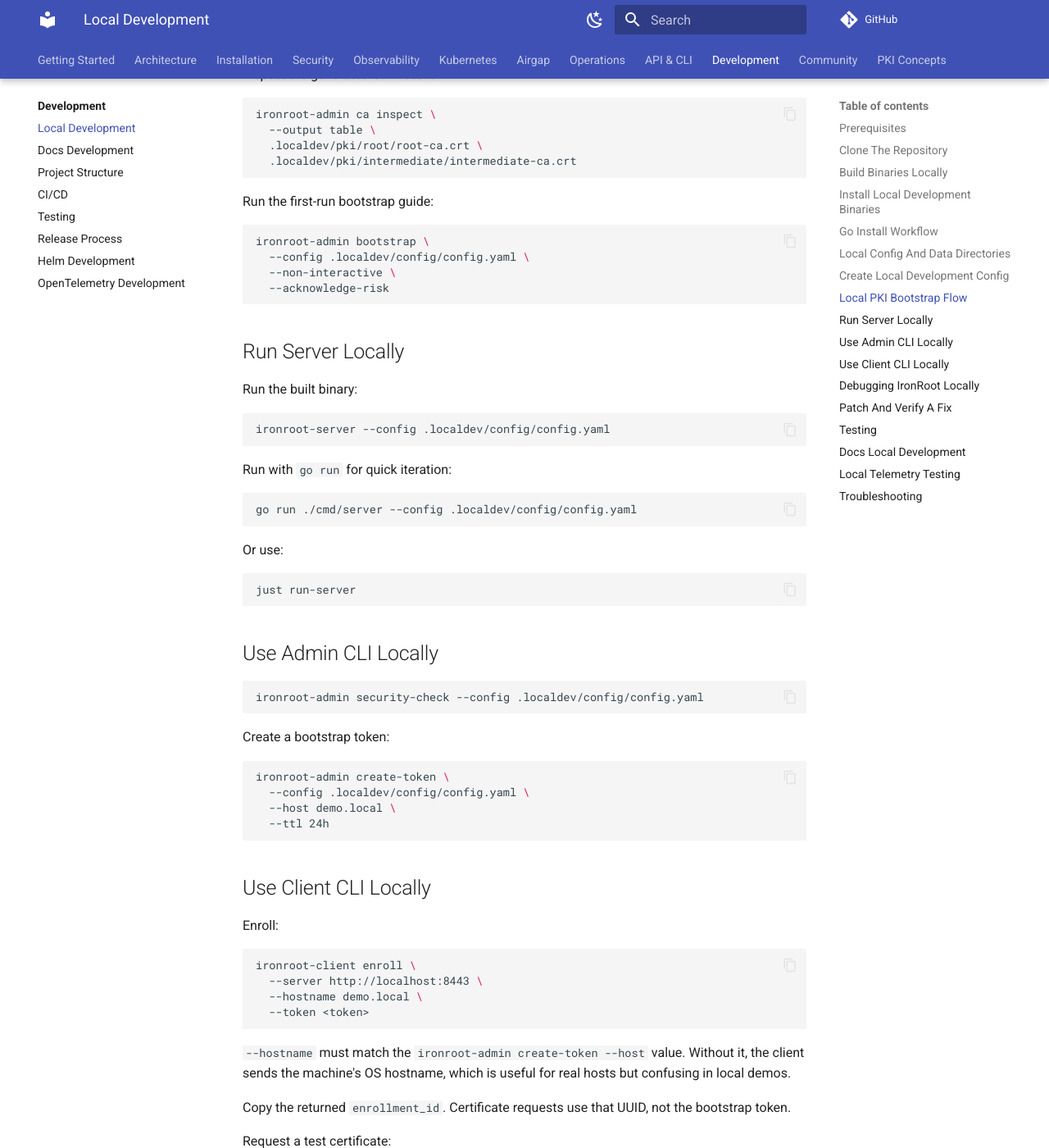
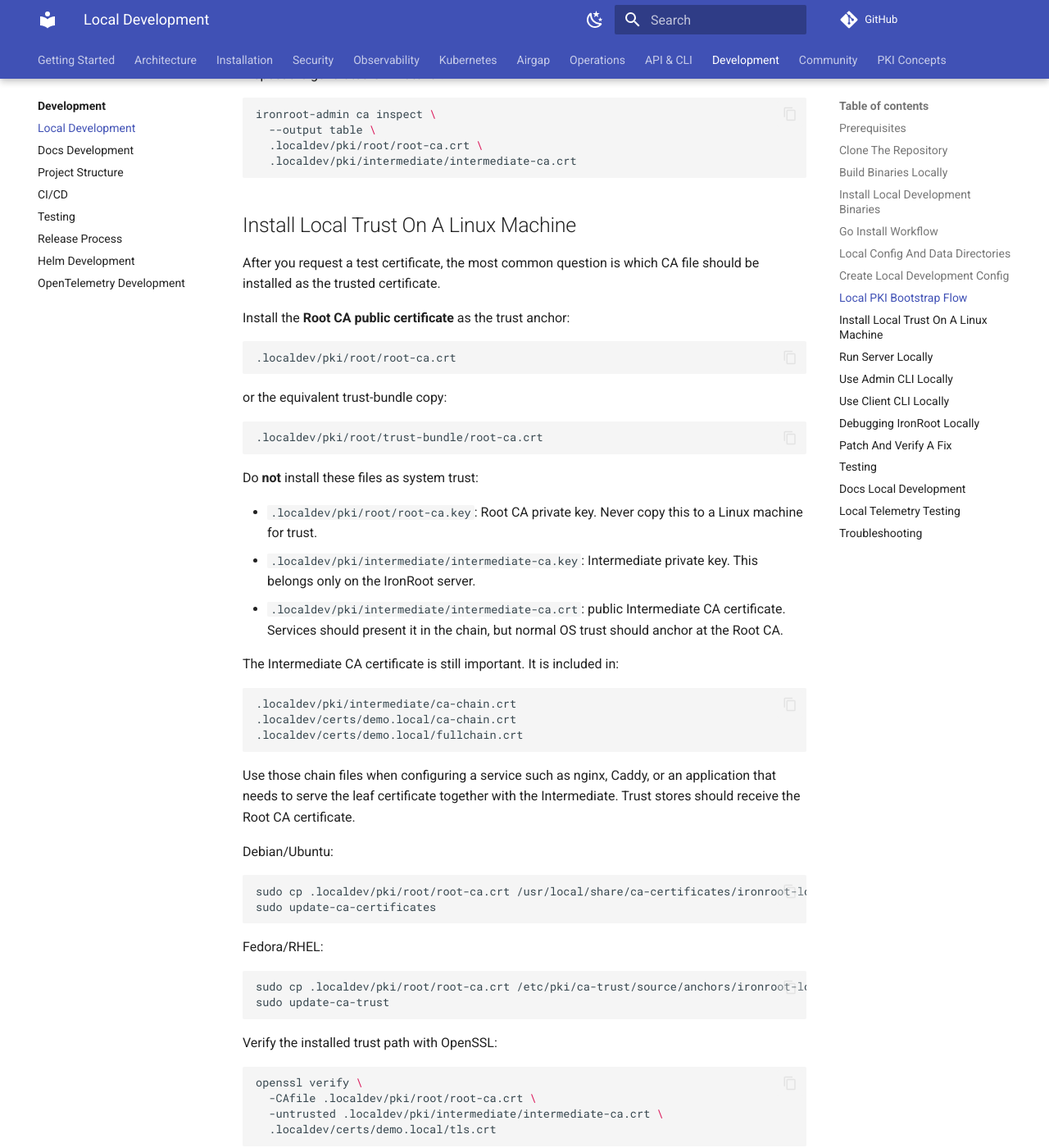
Before and after one commit to parisnakitakejser/ironroot, an MkDocs documentation site: the page built from docs/development/local-development.md, in a window 1280 px wide and 1400 px high, scrolled down 4663 px. Shown: the whole window at 82% size. Built offline with MkDocs 1.6.1 and Material for MkDocs 9.7.7, drawn with Linux system fonts in a browser that asks for light colours; comment, search, counter and statistics services are not loaded.

Commit message:
Docs update for local development

````diff
--- a/docs/development/local-development.md
+++ b/docs/development/local-development.md
@@ -217,6 +217,61 @@
   --output table \
   .localdev/pki/root/root-ca.crt \
   .localdev/pki/intermediate/intermediate-ca.crt
+```
+
+## Install Local Trust On A Linux Machine
+
+After you request a test certificate, the most common question is which CA file should be installed as the trusted certificate.
+
+Install the **Root CA public certificate** as the trust anchor:
+
+```text
+.localdev/pki/root/root-ca.crt
+```
+
+or the equivalent trust-bundle copy:
+
+```text
+.localdev/pki/root/trust-bundle/root-ca.crt
+```
+
+Do **not** install these files as system trust:
+
+- `.localdev/pki/root/root-ca.key`: Root CA private key. Never copy this to a Linux machine for trust.
+- `.localdev/pki/intermediate/intermediate-ca.key`: Intermediate private key. This belongs only on the IronRoot server.
+- `.localdev/pki/intermediate/intermediate-ca.crt`: public Intermediate CA certificate. Services should present it in the chain, but normal OS trust should anchor at the Root CA.
+
+The Intermediate CA certificate is still important. It is included in:
+
+```text
+.localdev/pki/intermediate/ca-chain.crt
+.localdev/certs/demo.local/ca-chain.crt
+.localdev/certs/demo.local/fullchain.crt
+```
+
+Use those chain files when configuring a service such as nginx, Caddy, or an application that needs to serve the leaf certificate together with the Intermediate. Trust stores should receive the Root CA certificate.
+
+Debian/Ubuntu:
+
+```bash
+sudo cp .localdev/pki/root/root-ca.crt /usr/local/share/ca-certificates/ironroot-local.crt
+sudo update-ca-certificates
+```
+
+Fedora/RHEL:
+
+```bash
+sudo cp .localdev/pki/root/root-ca.crt /etc/pki/ca-trust/source/anchors/ironroot-local.crt
+sudo update-ca-trust
+```
+
+Verify the installed trust path with OpenSSL:
+
+```bash
+openssl verify \
+  -CAfile .localdev/pki/root/root-ca.crt \
+  -untrusted .localdev/pki/intermediate/intermediate-ca.crt \
+  .localdev/certs/demo.local/tls.crt
 ```
 
 Run the first-run bootstrap guide:
````
Also changed, not shown: docs/security/trust-distribution.md (+13 -0 lines).
